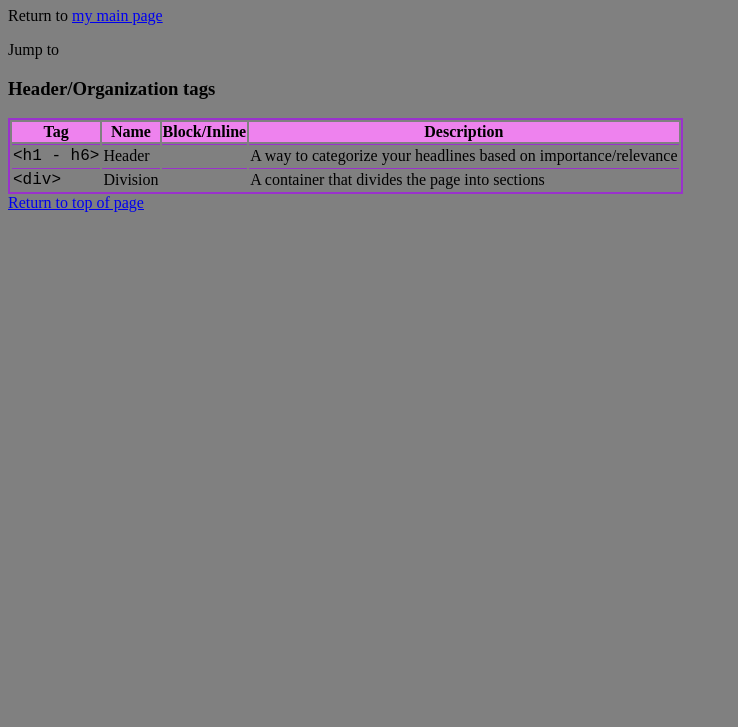
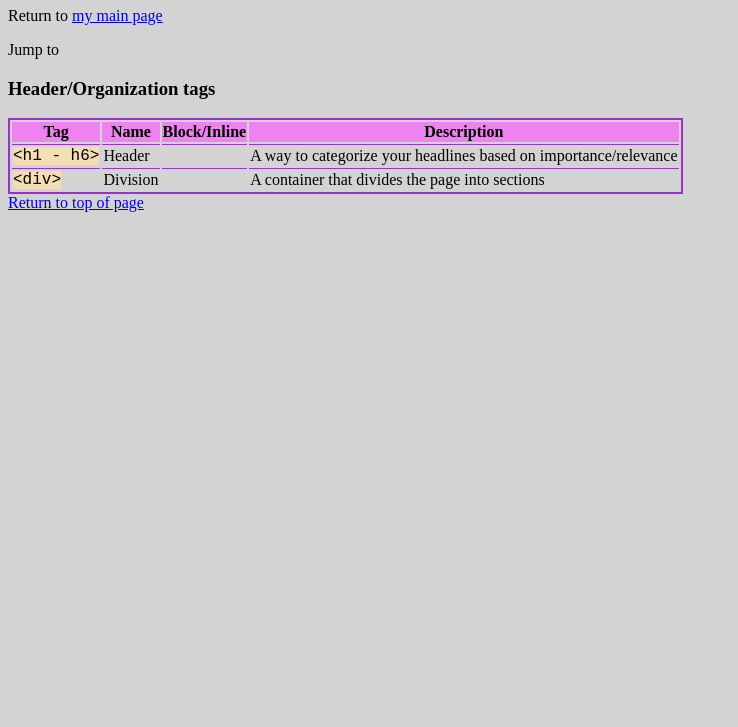
Before and after one commit to tedosuji/cheatsheet, a plain HTML site: page index.html in a window 1280 px wide. Shown: the part 73-800 px from the top of the page, without its empty margins (0-738 px from the left). Drawn offline with Linux system fonts and the light colour scheme.

Commit message:
dark grey bad

```diff
--- a/resources/style.css
+++ b/resources/style.css
@@ -1,5 +1,5 @@
 body {
-    background-color: grey;
+    background-color: lightgrey;
 }
 
 table{
@@ -16,4 +16,5 @@ td {
 
   .code {
       font-family: 'Courier New', Courier, monospace;
+      background-color: wheat;
   }
```
